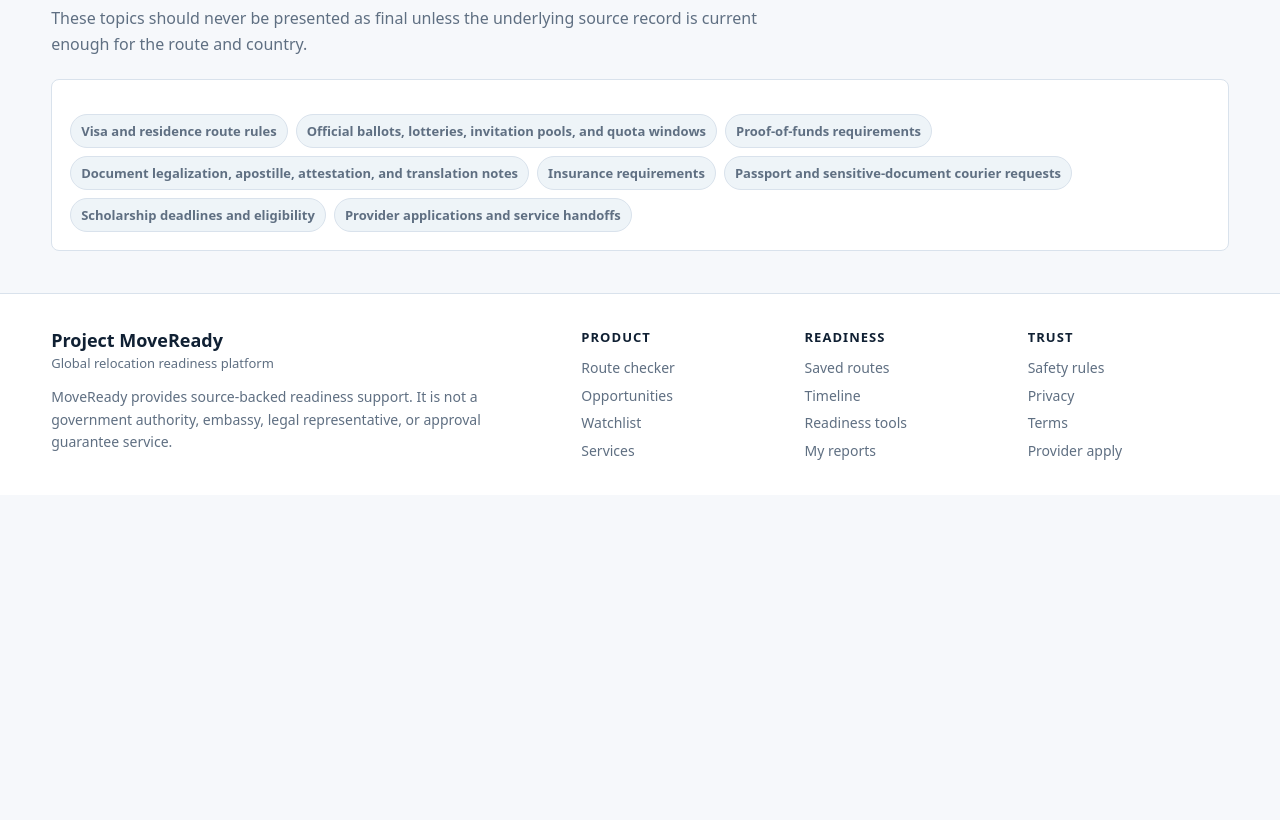
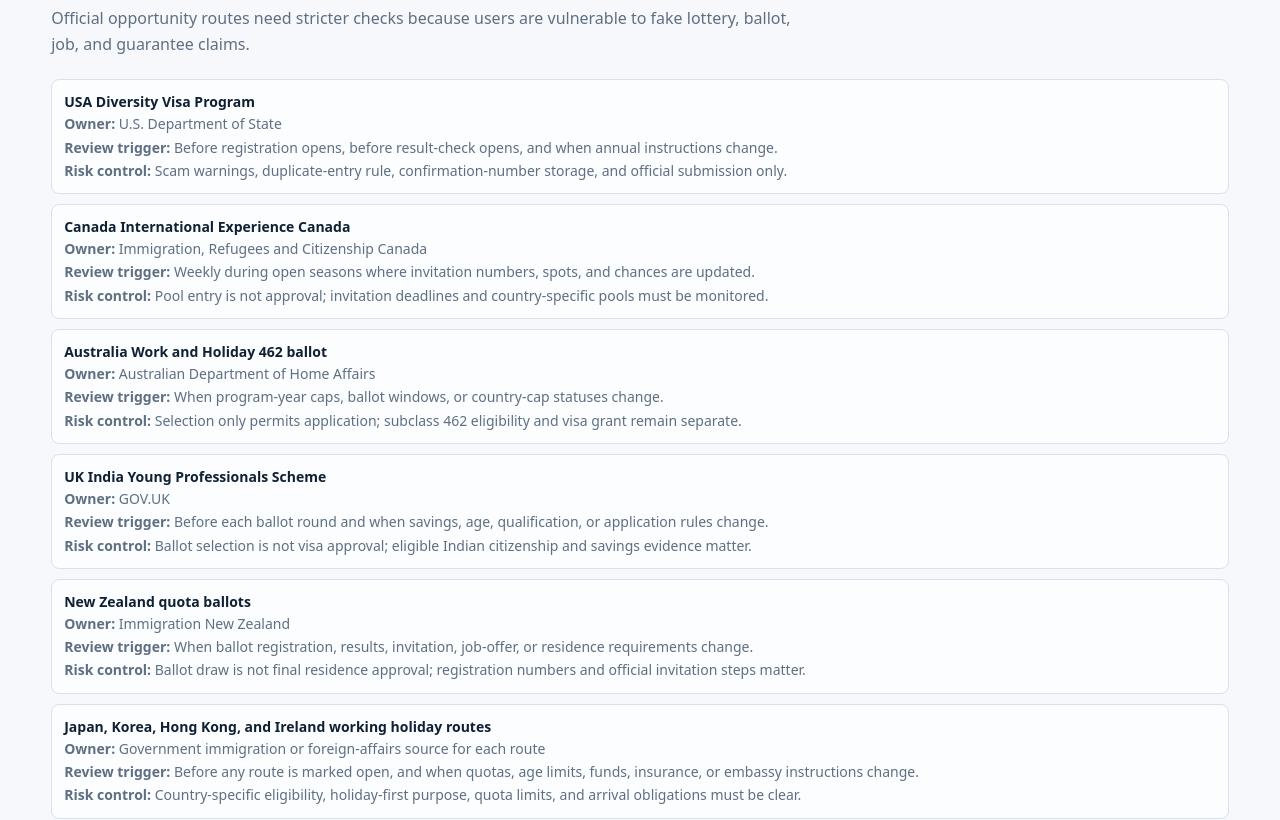
Before and after one commit to SirBM201/SirBM201-moveready-frontend, a Next.js app: page /sources in a window 1280 px wide. Shown: the part 1680-2500 px from the top of the page. Before the commit the page ends 2175 px from the top, so only its background shows below. Built offline with nearby package versions, Linux system fonts and the light colour scheme; no server answers.

Commit message:
Add opportunity source review matrix

```diff
--- a/app/sources/page.tsx
+++ b/app/sources/page.tsx
@@ -36,6 +36,45 @@ const sensitiveAreas = [
   "Passport and sensitive-document courier requests",
   "Scholarship deadlines and eligibility",
   "Provider applications and service handoffs",
+];
+
+const opportunitySources = [
+  {
+    route: "USA Diversity Visa Program",
+    owner: "U.S. Department of State",
+    review: "Before registration opens, before result-check opens, and when annual instructions change.",
+    risk: "Scam warnings, duplicate-entry rule, confirmation-number storage, and official submission only.",
+  },
+  {
+    route: "Canada International Experience Canada",
+    owner: "Immigration, Refugees and Citizenship Canada",
+    review: "Weekly during open seasons where invitation numbers, spots, and chances are updated.",
+    risk: "Pool entry is not approval; invitation deadlines and country-specific pools must be monitored.",
+  },
+  {
+    route: "Australia Work and Holiday 462 ballot",
+    owner: "Australian Department of Home Affairs",
+    review: "When program-year caps, ballot windows, or country-cap statuses change.",
+    risk: "Selection only permits application; subclass 462 eligibility and visa grant remain separate.",
+  },
+  {
+    route: "UK India Young Professionals Scheme",
+    owner: "GOV.UK",
+    review: "Before each ballot round and when savings, age, qualification, or application rules change.",
+    risk: "Ballot selection is not visa approval; eligible Indian citizenship and savings evidence matter.",
+  },
+  {
+    route: "New Zealand quota ballots",
+    owner: "Immigration New Zealand",
+    review: "When ballot registration, results, invitation, job-offer, or residence requirements change.",
+    risk: "Ballot draw is not final residence approval; registration numbers and official invitation steps matter.",
+  },
+  {
+    route: "Japan, Korea, Hong Kong, and Ireland working holiday routes",
+    owner: "Government immigration or foreign-affairs source for each route",
+    review: "Before any route is marked open, and when quotas, age limits, funds, insurance, or embassy instructions change.",
+    risk: "Country-specific eligibility, holiday-first purpose, quota limits, and arrival obligations must be clear.",
+  },
 ];
 
 export default function SourcesPage() {
@@ -92,6 +131,23 @@ export default function SourcesPage() {
       </section>
 
       <section className="section">
+        <h2>Opportunity source matrix</h2>
+        <p className="section-intro">
+          Official opportunity routes need stricter checks because users are vulnerable to fake lottery, ballot, job, and guarantee claims.
+        </p>
+        <div className="mini-list">
+          {opportunitySources.map((item) => (
+            <div key={item.route}>
+              <strong>{item.route}</strong>
+              <span><b>Owner:</b> {item.owner}</span>
+              <span><b>Review trigger:</b> {item.review}</span>
+              <span><b>Risk control:</b> {item.risk}</span>
+            </div>
+          ))}
+        </div>
+      </section>
+
+      <section className="section">
         <h2>Sensitive areas</h2>
         <p className="section-intro">
           These topics should never be presented as final unless the underlying source record is current enough for the route and country.
```
